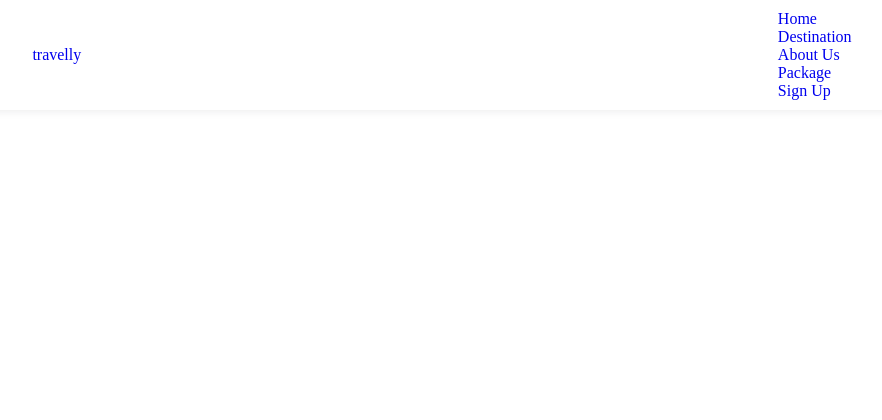
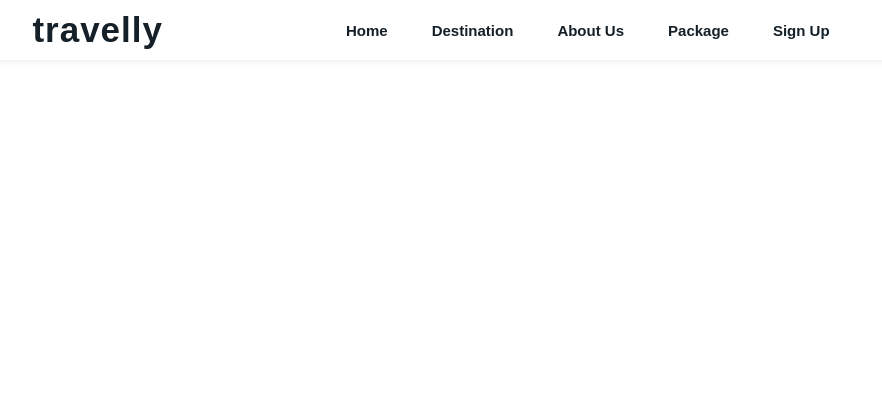
Before and after one commit to amelaah/Travell-re, a PHP site: page /html/contact.html in a window 1280 px wide. Shown: the top 420 px of the page, without its empty margins (198-1080 px from the left). Run offline with PHP 8.4, Linux system fonts and the light colour scheme.

Commit message:
Update contact.css

```diff
--- a/css/contact.css
+++ b/css/contact.css
@@ -108,3 +108,39 @@
     padding: 10px 18%;
     box-shadow: rgba(33, 35, 38, 0.1) 0px 10px 10px -10px;
   }
+  .logo {
+    font-size: 35px;
+    font-weight: var(--fw-600);
+    letter-spacing: 1px;
+    color: var(--gunmetal);
+    font-family: var(--ff-montserrat);
+  }
+
+  .navbar {
+    display: flex;
+  }
+
+  .navbar a {
+    color: var(--gunmetal);
+    font-family: Arial, Helvetica, sans-serif;
+    font-size: var(--fs-4);
+    font-weight: var(--fw-600);
+    padding: 10px 22px;
+    border-radius: 4px;
+    transition: ease 0.4s;
+  }
+
+  .navbar a:hover {
+    background: transparent;
+    color: var(--dd-sage);
+    box-shadow: 5px 10px 30px rgba(26, 41, 77, 0.3);
+    border-radius: 4px;
+  }
+
+  #menu-icon {
+    color: var(--dd-sage);
+    font-size: 35px;
+    z-index: 10001;
+    cursor: pointer;
+    display: none;
+  }
```
